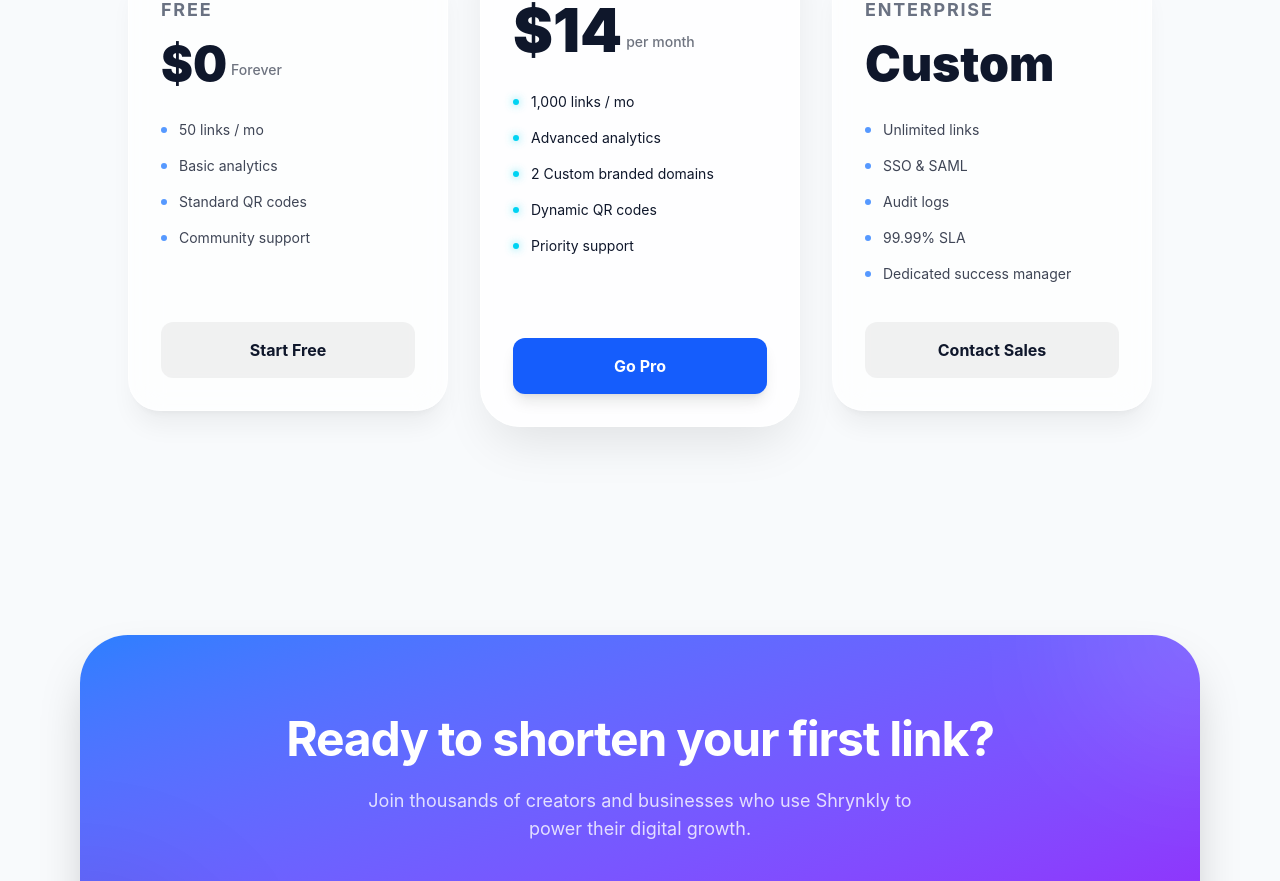
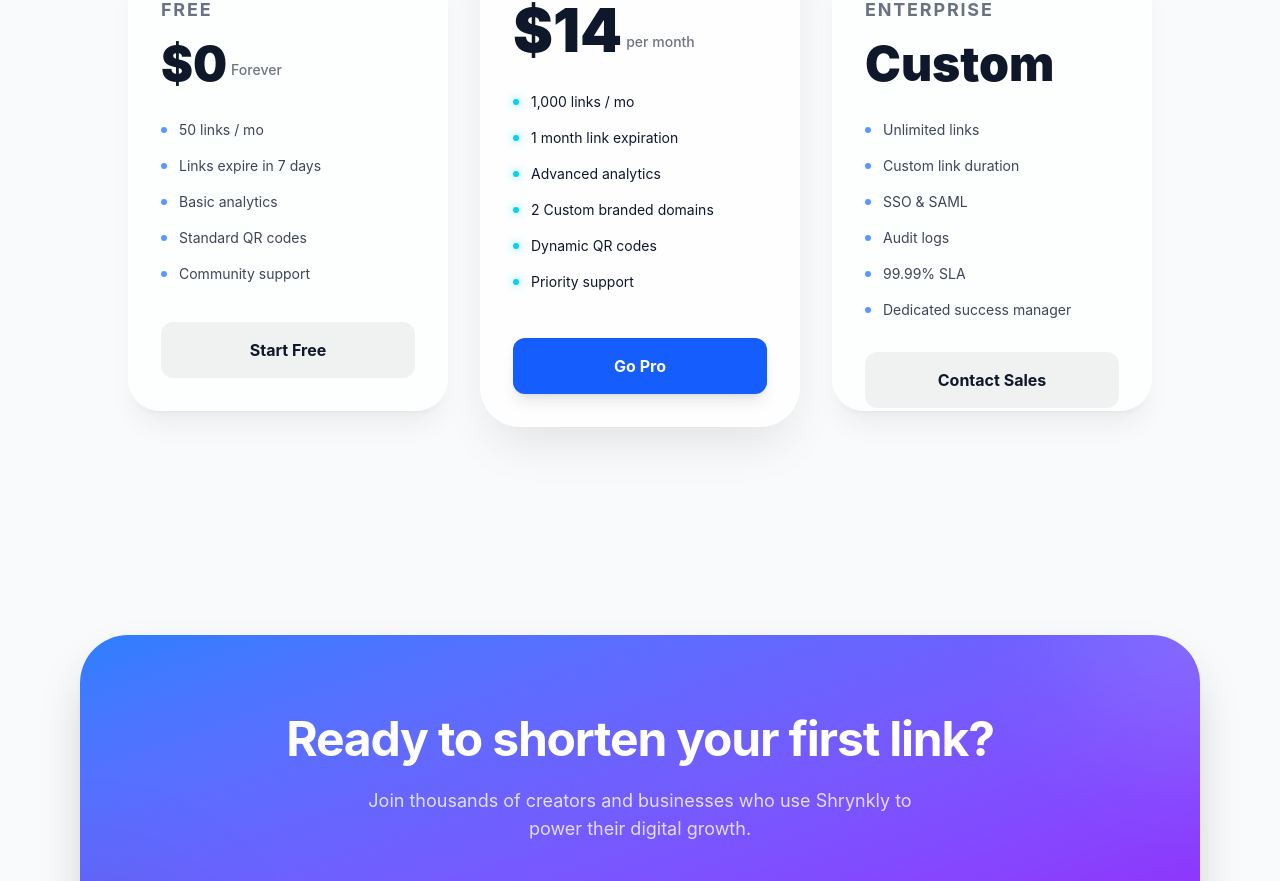
Before and after one commit to thepriyanshbhatt/Shrynkly-URL-Shortner, a React (Vite) app in the folder frontend/: page / in a window 1280 px wide. Shown: the part 2617-3498 px from the top of the page. Built offline with nearby package versions, Linux system fonts and the light colour scheme.

Commit message:
feat: add link expiration duration to pricing and backend worker

```diff
--- a/frontend/src/App.jsx
+++ b/frontend/src/App.jsx
@@ -394,6 +394,7 @@ function App() {
             </div>
             <ul className="space-y-4 mb-auto opacity-80 text-sm">
               <li className="flex items-center gap-3"><div className="w-1.5 h-1.5 rounded-full bg-blue-500"></div> 50 links / mo</li>
+              <li className="flex items-center gap-3"><div className="w-1.5 h-1.5 rounded-full bg-blue-500"></div> Links expire in 7 days</li>
               <li className="flex items-center gap-3"><div className="w-1.5 h-1.5 rounded-full bg-blue-500"></div> Basic analytics</li>
               <li className="flex items-center gap-3"><div className="w-1.5 h-1.5 rounded-full bg-blue-500"></div> Standard QR codes</li>
               <li className="flex items-center gap-3"><div className="w-1.5 h-1.5 rounded-full bg-blue-500"></div> Community support</li>
@@ -411,6 +412,7 @@ function App() {
             </div>
             <ul className="space-y-4 mb-auto text-sm">
               <li className="flex items-center gap-3"><div className="w-1.5 h-1.5 rounded-full bg-cyan-400 shadow-[0_0_8px_rgba(34,211,238,0.8)]"></div> 1,000 links / mo</li>
+              <li className="flex items-center gap-3"><div className="w-1.5 h-1.5 rounded-full bg-cyan-400 shadow-[0_0_8px_rgba(34,211,238,0.8)]"></div> 1 month link expiration</li>
               <li className="flex items-center gap-3"><div className="w-1.5 h-1.5 rounded-full bg-cyan-400 shadow-[0_0_8px_rgba(34,211,238,0.8)]"></div> Advanced analytics</li>
               <li className="flex items-center gap-3"><div className="w-1.5 h-1.5 rounded-full bg-cyan-400 shadow-[0_0_8px_rgba(34,211,238,0.8)]"></div> 2 Custom branded domains</li>
               <li className="flex items-center gap-3"><div className="w-1.5 h-1.5 rounded-full bg-cyan-400 shadow-[0_0_8px_rgba(34,211,238,0.8)]"></div> Dynamic QR codes</li>
@@ -427,6 +429,7 @@ function App() {
             </div>
             <ul className="space-y-4 mb-auto opacity-80 text-sm">
               <li className="flex items-center gap-3"><div className="w-1.5 h-1.5 rounded-full bg-blue-500"></div> Unlimited links</li>
+              <li className="flex items-center gap-3"><div className="w-1.5 h-1.5 rounded-full bg-blue-500"></div> Custom link duration</li>
               <li className="flex items-center gap-3"><div className="w-1.5 h-1.5 rounded-full bg-blue-500"></div> SSO & SAML</li>
               <li className="flex items-center gap-3"><div className="w-1.5 h-1.5 rounded-full bg-blue-500"></div> Audit logs</li>
               <li className="flex items-center gap-3"><div className="w-1.5 h-1.5 rounded-full bg-blue-500"></div> 99.99% SLA</li>
```
Also changed, not shown: 1 other file (tests, documents, lock files or other folders).
